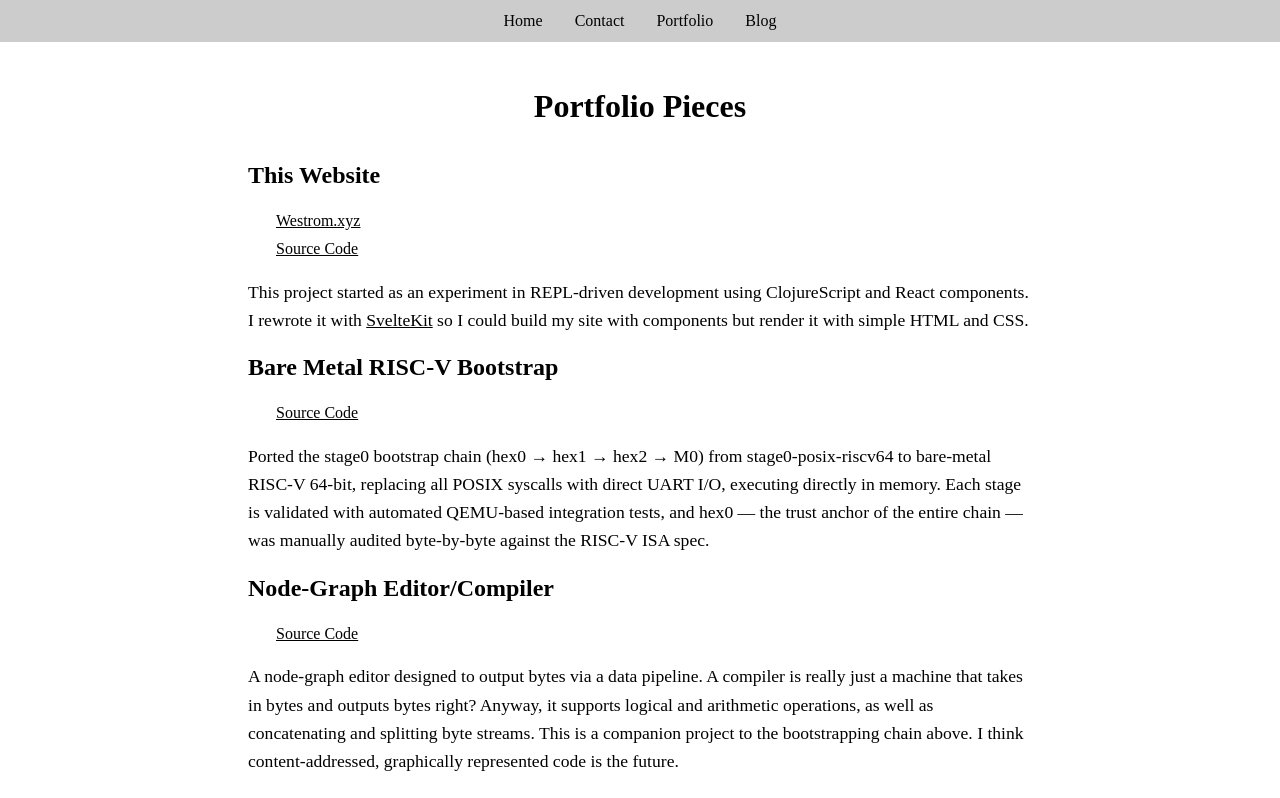
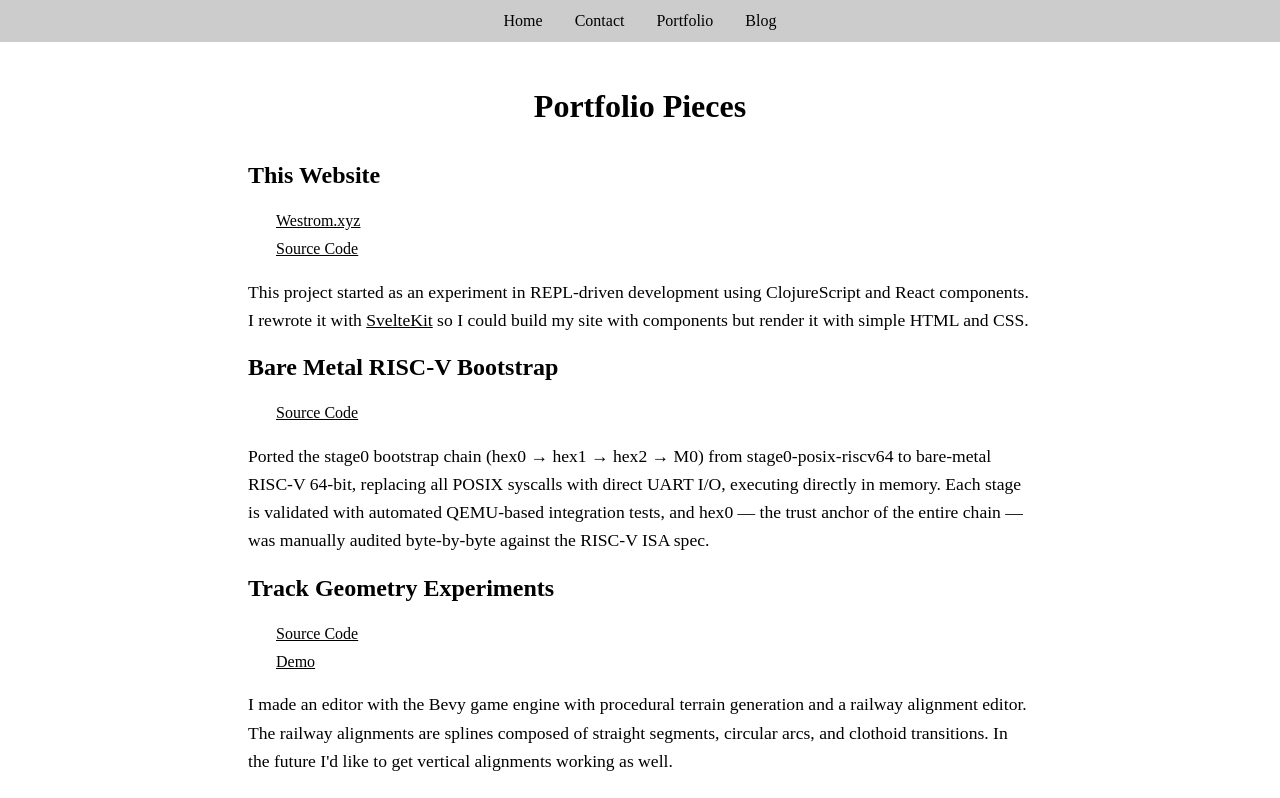
Before and after one commit to wildwestrom/mysite, a SvelteKit app: page /portfolio in a window 1280 px wide. Shown: the top 798 px of the page. Built offline with nearby package versions, Linux system fonts and the light colour scheme.

Commit message:
Remove a project not worthy of showing

```diff
--- a/src/routes/portfolio/+page.svelte
+++ b/src/routes/portfolio/+page.svelte
@@ -52,23 +52,6 @@
 			directly in memory. Each stage is validated with automated QEMU-based integration tests, and
 			hex0 — the trust anchor of the entire chain — was manually audited byte-by-byte against the
 			RISC-V ISA spec.
-		</p>
-	</PortfolioPiece>
-	<PortfolioPiece name="Node-Graph Editor/Compiler">
-		<ul class="portfolio-links">
-			{#snippet iconGit()}
-				<svg inline-src="git" width="1.5em" height="1.5em" />
-			{/snippet}
-			<PortfolioLink href="https://github.com/wildwestrom/node-compiler" icon={iconGit}
-				>{NAME_FOR_REPOSITORY}</PortfolioLink
-			>
-		</ul>
-		<p>
-			A node-graph editor designed to output bytes via a data pipeline. A compiler is really just a
-			machine that takes in bytes and outputs bytes right? Anyway, it supports logical and
-			arithmetic operations, as well as concatenating and splitting byte streams. This is a
-			companion project to the bootstrapping chain above. I think content-addressed, graphically
-			represented code is the future.
 		</p>
 	</PortfolioPiece>
 	<PortfolioPiece name="Track Geometry Experiments">
```
Also changed, not shown: 1 other file (tests, documents, lock files or other folders).
